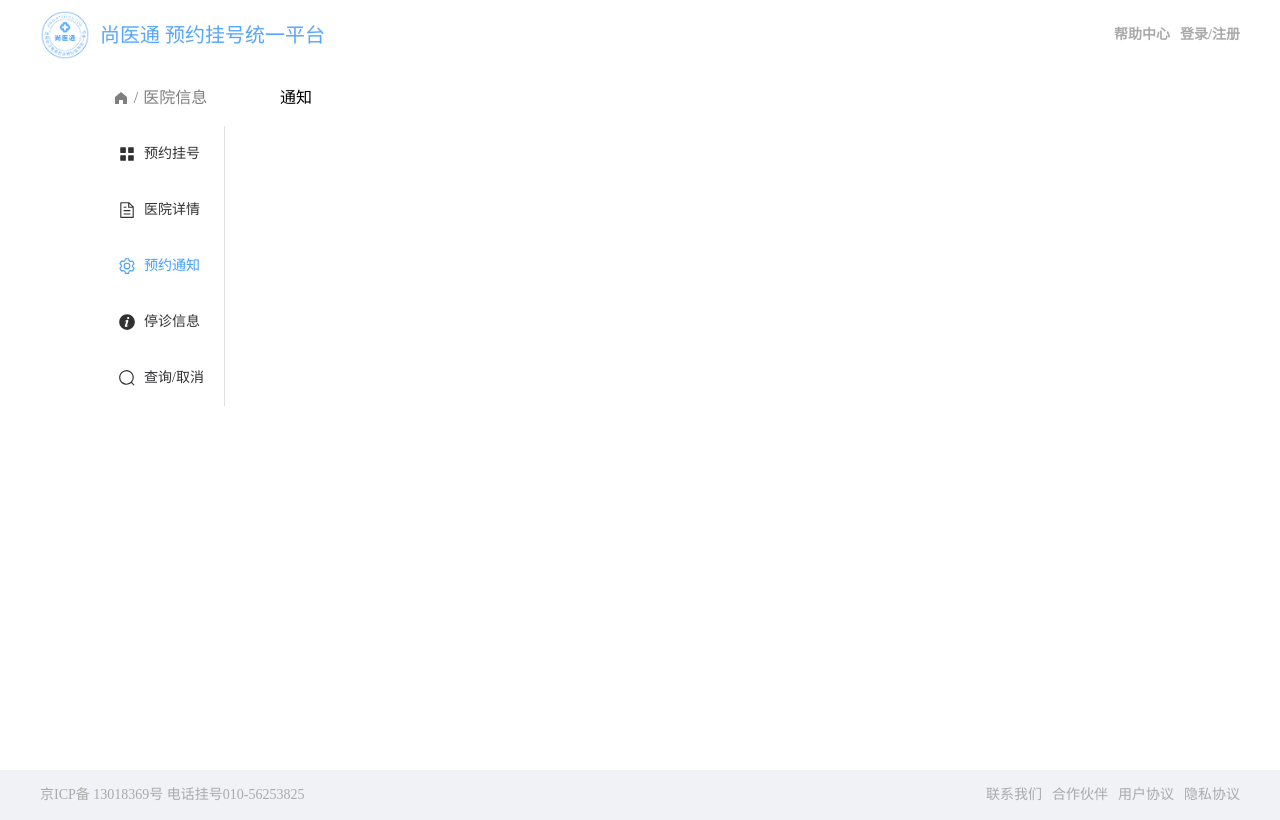
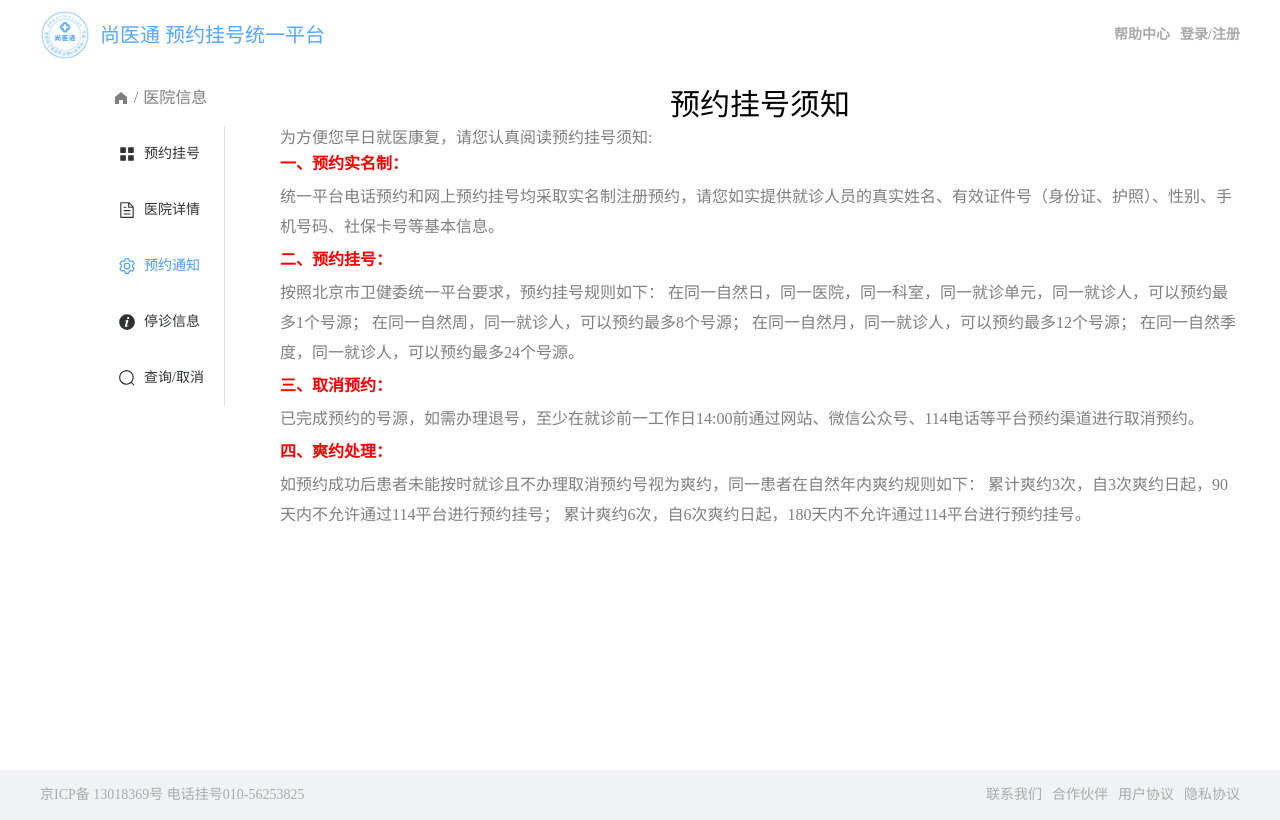
Before and after one commit to cbxpb/ShangYiTong, a Vue app: page /hospital/notice in a window 1280 px wide. Built offline with nearby package versions, Linux system fonts and the light colour scheme; no server answers.

Commit message:
预约通知、停诊信息、搜索取消页面完成

```diff
--- a/src/pages/hospital/information/index.vue
+++ b/src/pages/hospital/information/index.vue
@@ -1,5 +1,23 @@
 <template>
-  <div>信息</div>
+  <div>
+    <div class="info">
+      <h1>{{ hospitalInfoStore.hospitalInfo?.hospital?.hosname }}停诊信息</h1>
+      <el-empty description="暂无信息" />
+    </div>
+  </div>
 </template>
-<script setup lang="ts"></script>
-<style lang="scss" scoped></style>
+
+<script setup lang="ts">
+  //引入医院详情仓库的数据
+  import { useHospitalInfoStore } from "@/store/hospitalInfo"
+  const hospitalInfoStore = useHospitalInfoStore()
+</script>
+
+<style scoped lang="scss">
+  .info {
+    h1 {
+      text-align: center;
+      font-size: 30px;
+    }
+  }
+</style>
--- a/src/pages/hospital/notice/index.vue
+++ b/src/pages/hospital/notice/index.vue
@@ -1,11 +1,69 @@
 <template>
-  <div>
-    通知
+  <div class="notice">
+    <h1 class="hosname">
+      {{ hospitalInfoStore.hospitalInfo?.hospital?.hosname }}预约挂号须知
+    </h1>
+    <div class="top">为方便您早日就医康复，请您认真阅读预约挂号须知:</div>
+    <div class="info">
+      <div class="tip">一、预约实名制：</div>
+      <div class="text">
+        统一平台电话预约和网上预约挂号均采取实名制注册预约，请您如实提供就诊人员的真实姓名、有效证件号（身份证、护照）、性别、手机号码、社保卡号等基本信息。
+      </div>
+    </div>
+    <div class="info">
+      <div class="tip">二、预约挂号：</div>
+      <div class="text">
+        按照北京市卫健委统一平台要求，预约挂号规则如下：
+        在同一自然日，同一医院，同一科室，同一就诊单元，同一就诊人，可以预约最多1个号源；
+        在同一自然周，同一就诊人，可以预约最多8个号源；
+        在同一自然月，同一就诊人，可以预约最多12个号源；
+        在同一自然季度，同一就诊人，可以预约最多24个号源。
+      </div>
+    </div>
+    <div class="info">
+      <div class="tip">三、取消预约：</div>
+      <div class="text">
+        已完成预约的号源，如需办理退号，至少在就诊前一工作日14:00前通过网站、微信公众号、114电话等平台预约渠道进行取消预约。
+      </div>
+    </div>
+    <div class="info">
+      <div class="tip">四、爽约处理：</div>
+      <div class="text">
+        如预约成功后患者未能按时就诊且不办理取消预约号视为爽约，同一患者在自然年内爽约规则如下：
+        累计爽约3次，自3次爽约日起，90天内不允许通过114平台进行预约挂号；
+        累计爽约6次，自6次爽约日起，180天内不允许通过114平台进行预约挂号。
+      </div>
+    </div>
   </div>
 </template>
+
 <script setup lang="ts">
+  //引入医院详情仓库的数据
+  import { useHospitalInfoStore } from "@/store/hospitalInfo"
+  const hospitalInfoStore = useHospitalInfoStore()
+</script>
 
-</script>
-<style lang="scss" scoped>
+<style scoped lang="scss">
+  .notice {
+    .hosname {
+      text-align: center;
+      font-size: 30px;
+    }
+    .top {
+      color: #7f7f7f;
+      margin: 10px 0px;
+    }
 
+    .info {
+      .tip {
+        color: red;
+        font-weight: 900;
+      }
+      .text {
+        color: #7f7f7f;
+        margin: 10px 0px;
+        line-height: 30px;
+      }
+    }
+  }
 </style>
--- a/src/pages/hospital/search/index.vue
+++ b/src/pages/hospital/search/index.vue
@@ -1,11 +1,23 @@
 <template>
   <div>
-    搜索
+    <div class="info">
+      <h1>{{ hospitalInfoStore.hospitalInfo?.hospital?.hosname }}查询/取消</h1>
+      <el-empty description="暂无信息" />
+    </div>
   </div>
 </template>
+
 <script setup lang="ts">
+  //引入医院详情仓库的数据
+  import { useHospitalInfoStore } from "@/store/hospitalInfo"
+  const hospitalInfoStore = useHospitalInfoStore()
+</script>
 
-</script>
-<style lang="scss" scoped>
-
+<style scoped lang="scss">
+.info {
+  h1 {
+    text-align: center;
+    font-size: 30px;
+  }
+}
 </style>
```
